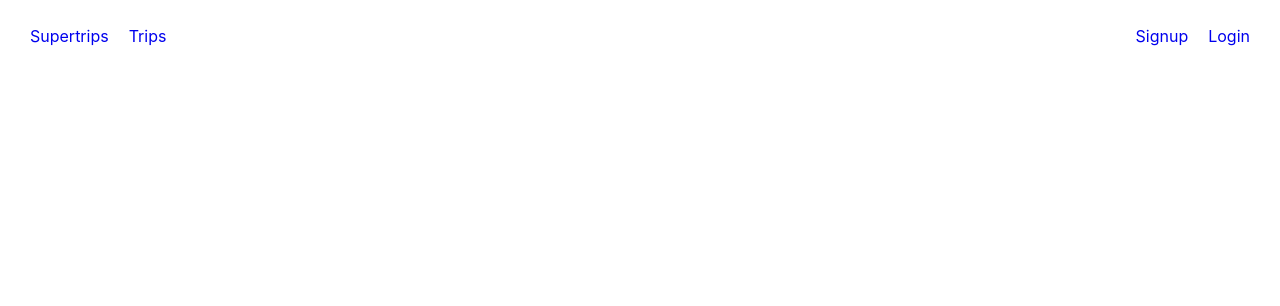
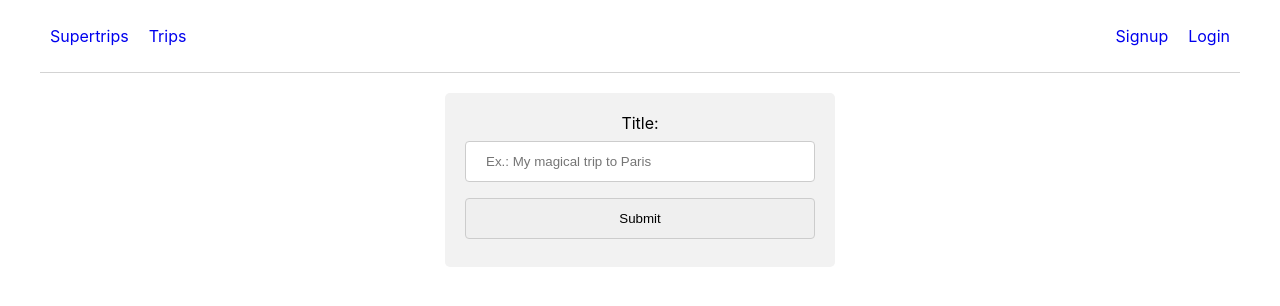
Before and after one commit to a-rolland/supertrips-frontend, a React (Create React App) app: page /create-trip in a window 1280 px wide. Shown: the top 306 px of the page. Built offline with nearby package versions, Linux system fonts and the light colour scheme; no server answers.

Commit message:
started form to create trips

```diff
--- a/src/App.js
+++ b/src/App.js
@@ -7,6 +7,7 @@ import Login from "./components/Auth/Login";
 import Trips from "./components/Trips/Trips";
 import service from "./components/Services/auth-service";
 import ProtectedRoute from "./components/Auth/protected-route";
+import CreateTripForm from "./components/CreateTripForm/CreateTripForm"
 import "./App.css";
 import Profile from "./components/Profile/Profile";
 
@@ -65,6 +66,11 @@ const App = () => {
           userInSession={state.loggedInUser}
           component={Profile}
         />
+        <Route
+          exact
+          path="/create-trip"
+          render={(props) => <CreateTripForm {...props} getUser={getTheUser} />}
+        />
       </Switch>
     </div>
   );
--- /dev/null
+++ b/src/components/CreateTripForm/CreateTripForm.js
@@ -0,0 +1,68 @@
+import React, { useState } from "react";
+// import service from "../../Services/auth-service";
+import { Link } from "react-router-dom";
+import { Form, Input } from "./styles";
+
+const CreateTripForm = (props) => {
+  const initialState = {
+    title: ""
+  };
+
+  const [state, setState] = useState(initialState);
+
+  // const handleFormSubmit = (event) => {
+  //   event.preventDefault();
+  //   const title = state.title;
+
+    // const dynamicService = props.login
+    //   ? service.login(username, password)
+    //   : service.signup(username, password);
+
+  //   dynamicService
+  //     .then((response) => {
+  //       setState({
+  //         username: "",
+  //         password: "",
+  //       });
+  //       props.getUser(response);
+  //       props.history.push("/");
+  //     })
+  //     .catch((error) => console.log(error));
+  // };
+
+  const handleChange = (event) => {
+    const { name, value } = event.target;
+    setState((state) => ({
+      ...state,
+      [name]: value,
+    }));
+  };
+
+  return (
+    <div>
+      <Form
+        className="form-group m-2"
+        // onSubmit={handleFormSubmit}
+        style={{ maxWidth: "350px" }}
+      >
+        <label>Title:</label>
+        <Input
+          type="text"
+          name="title"
+          value={state.title}
+          placeholder="Ex.: My magical trip to Paris"
+          onChange={handleChange}
+        />
+
+        <Input className="btn" type="submit" value={props.formButton} />
+      </Form>
+
+      <p>
+        {props.authMessage}
+        <Link to={`${props.formRedirectLink}`}>{props.formRedirectText}</Link>
+      </p>
+    </div>
+  );
+};
+
+export default CreateTripForm;
--- /dev/null
+++ b/src/components/CreateTripForm/styles.js
@@ -0,0 +1,25 @@
+import styled from "styled-components";
+
+export const Form = styled.form`
+  border-radius: 5px;
+  background-color: #f2f2f2;
+  padding: 20px;
+  margin: 20px auto;
+`;
+
+export const Input = styled.input`
+  width: 100%;
+  padding: 12px 20px;
+  margin: 8px 0;
+  display: inline-block;
+  border: 1px solid #ccc;
+  border-radius: 4px;
+  box-sizing: border-box;
+
+  &.btn {
+    &:hover {
+      cursor: pointer;
+      background-color: lightsteelblue;
+    }
+  }
+`;
--- a/src/components/Navbar/styles.js
+++ b/src/components/Navbar/styles.js
@@ -1,14 +1,15 @@
 import styled from "styled-components";
 
 export const Nav = styled.div`
-  margin: 0;
+  margin: 0 40px;
   padding: 0;
+  border-bottom: 1px solid lightgrey;
 
   ul {
     display: flex;
     flex-direction: row;
     list-style-type: none;
-    padding: 0 20px;
+    padding: 0;
 
     li {
       margin: 10px;
```
